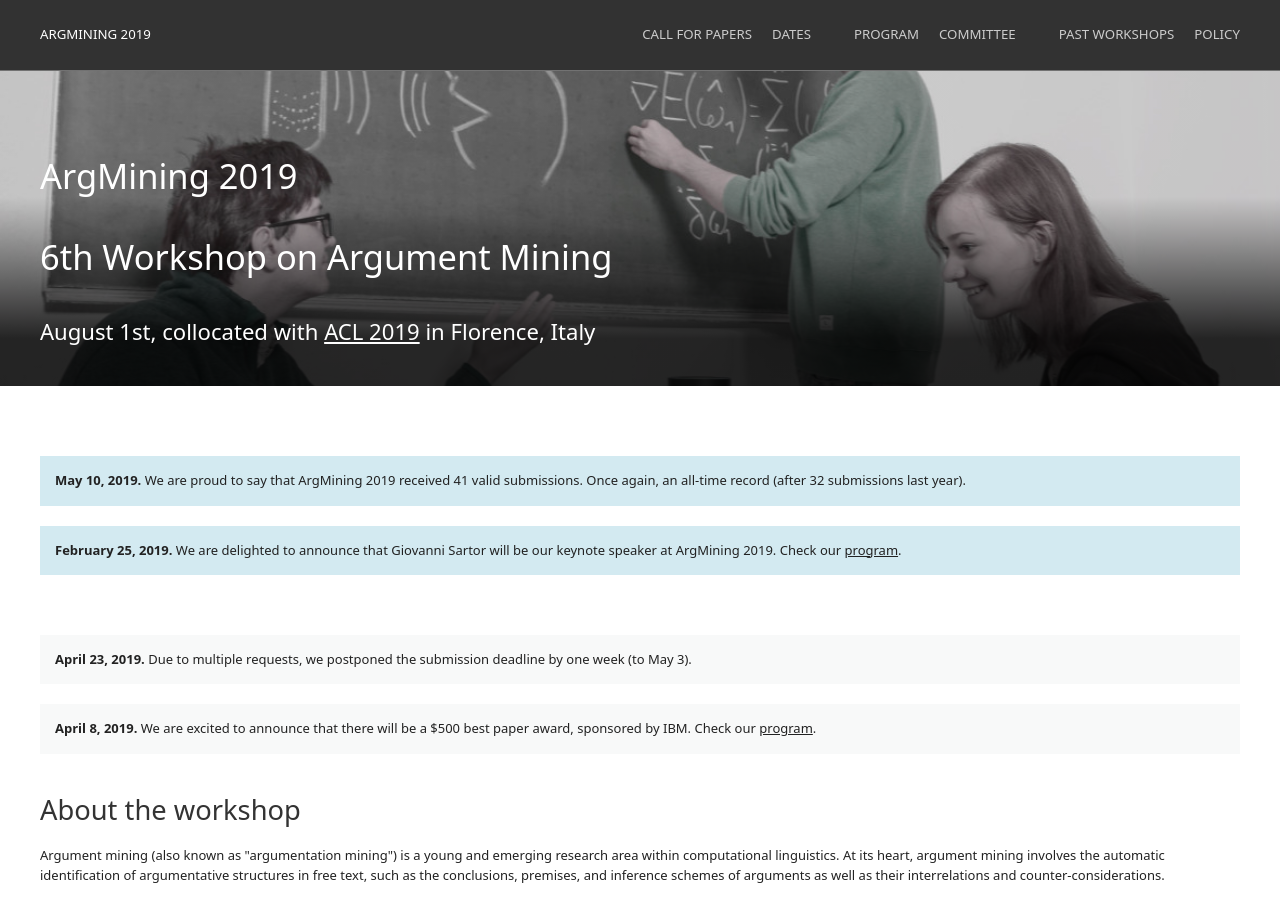
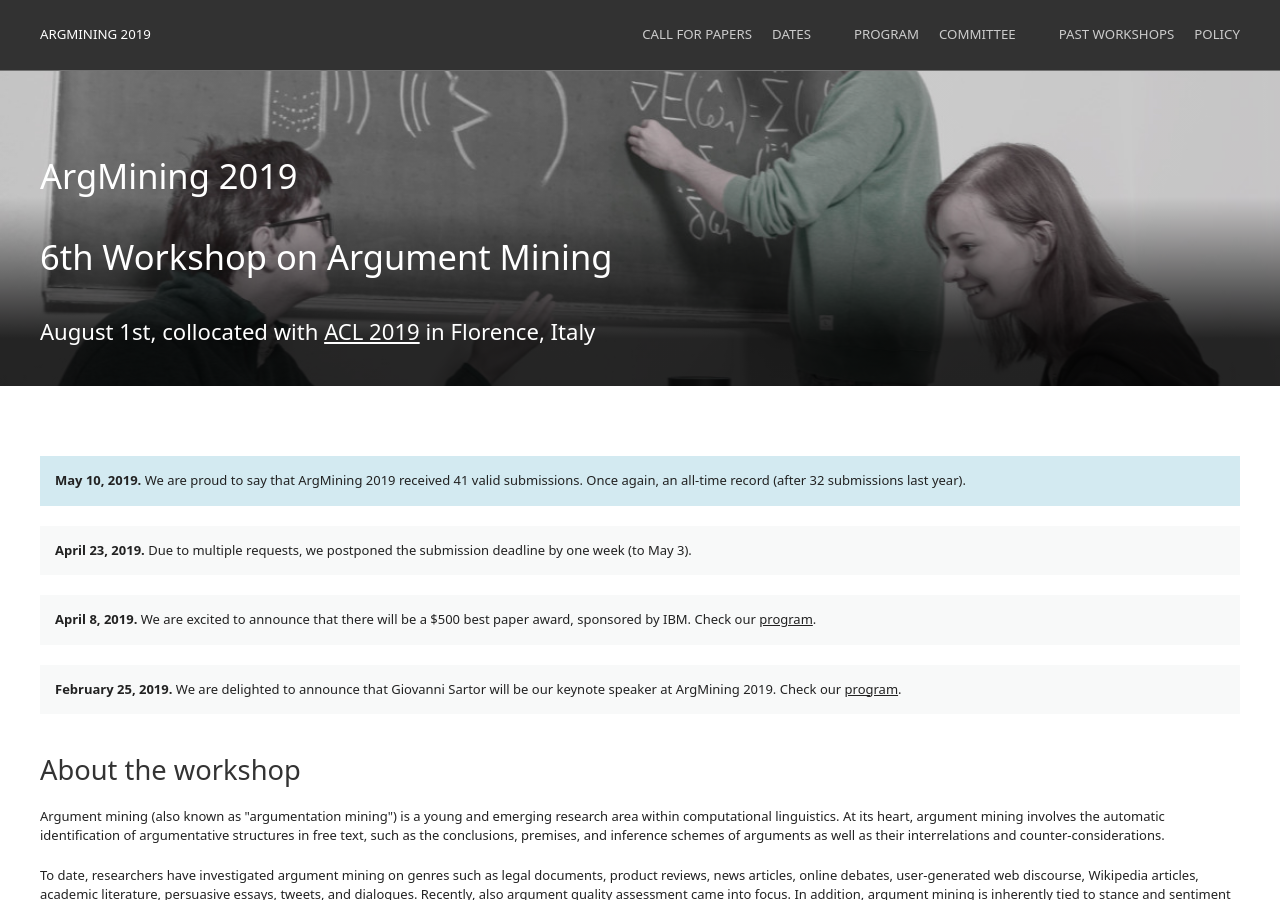
Before and after one commit to argmining19-webis-de/argmining19-webis-de.github.io, a Jekyll site: the page built from index.html, in a window 1280 px wide and 900 px high. Built offline with Jekyll 4.4.1, drawn with Linux system fonts in a browser that asks for light colours.

Commit message:
updated news

```diff
--- a/index.html
+++ b/index.html
@@ -11,16 +11,16 @@ description: 6th Workshop on Argument Mining
                     <p>
             <b>May 10, 2019.</b> We are proud to say that ArgMining 2019 received 41 valid submissions. Once again, an all-time record (after 32 submissions last year).</p>
         </div>
-        <div class="uk-alert news" uk-alert>
-                <p><b>February 25, 2019.</b> We are delighted to announce that Giovanni Sartor will be our keynote speaker at ArgMining 2019. Check our <a href="/program.html">program</a>.</p>
-        </div>
-        <br/>
+
             <div class="uk-alert old-news" uk-alert>
                     <p>
             <b>April 23, 2019.</b> Due to multiple requests, we postponed the submission deadline by one week (to May 3).</p>
         </div>
             <div class="uk-alert old-news" uk-alert>
                     <p><b>April 8, 2019.</b> We are excited to announce that there will be a $500 best paper award, sponsored by IBM. Check our <a href="/program.html">program</a>.</p>
+            </div>
+            <div class="uk-alert old-news" uk-alert>
+                    <p><b>February 25, 2019.</b> We are delighted to announce that Giovanni Sartor will be our keynote speaker at ArgMining 2019. Check our <a href="/program.html">program</a>.</p>
             </div>
 
         <h1>About the workshop</h1>
```
